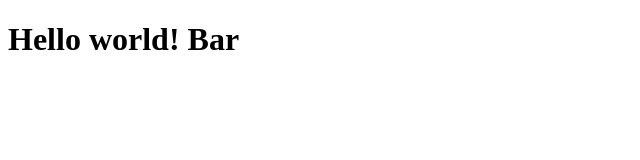
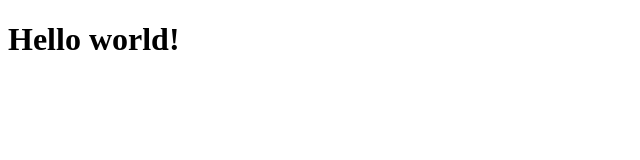
Before and after one commit to andersonRocha091/Favorite-Places-Dishes, a React (Vite) app: page / in a window 1280 px wide. Shown: the top 160 px of the page, without its empty margins (0-640 px from the left). Built offline with nearby package versions, Linux system fonts and the light colour scheme.

Commit message:
Last linter fixes

```diff
--- a/src/App.js
+++ b/src/App.js
@@ -4,7 +4,7 @@ const App = () => {
   const [foo, setFoo] = useState('Bar');
   return (
     <div>
-      <h1>Hello world! {foo}</h1>
+      <h1>Hello world!</h1>
     </div>
   );
 };
```
